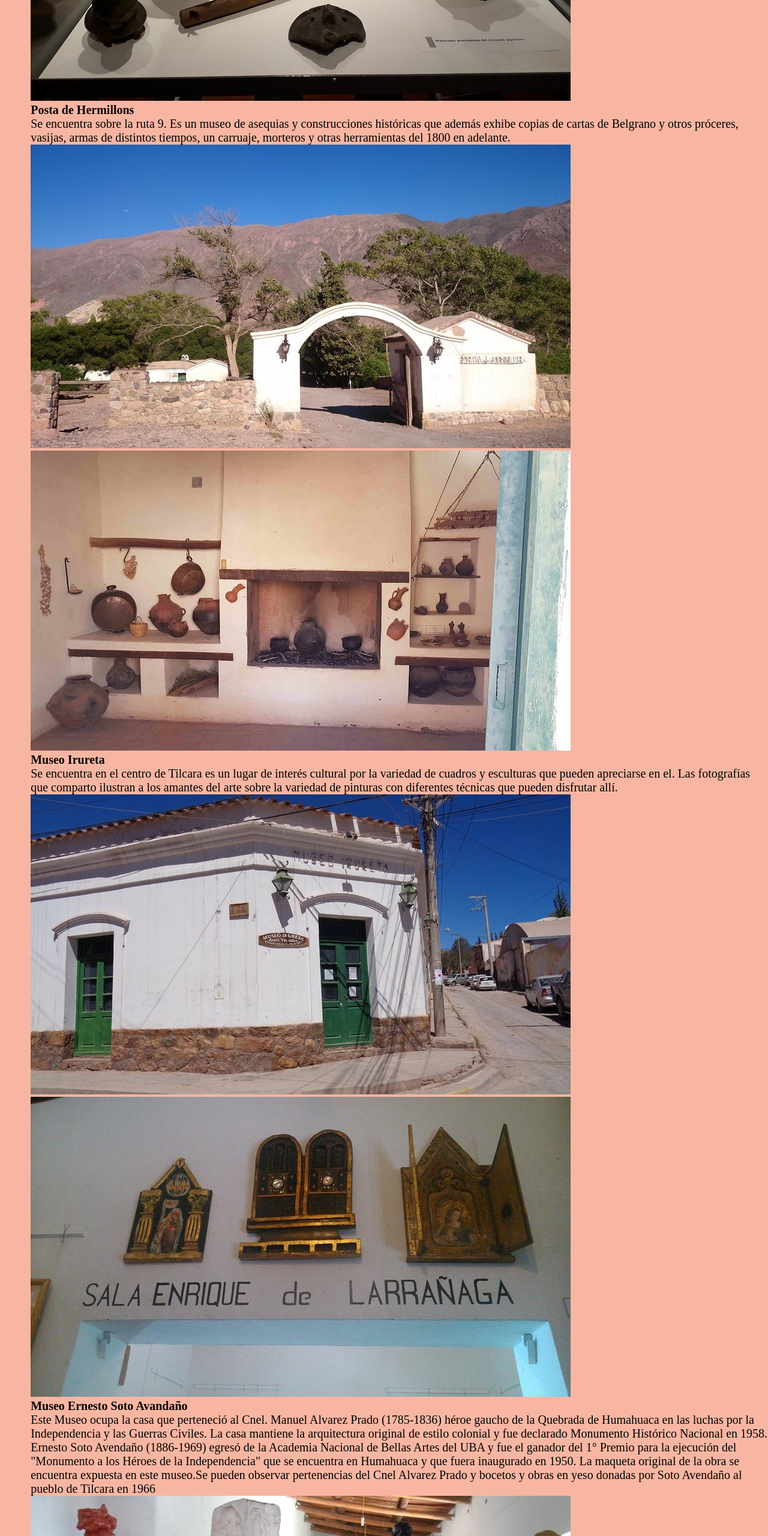
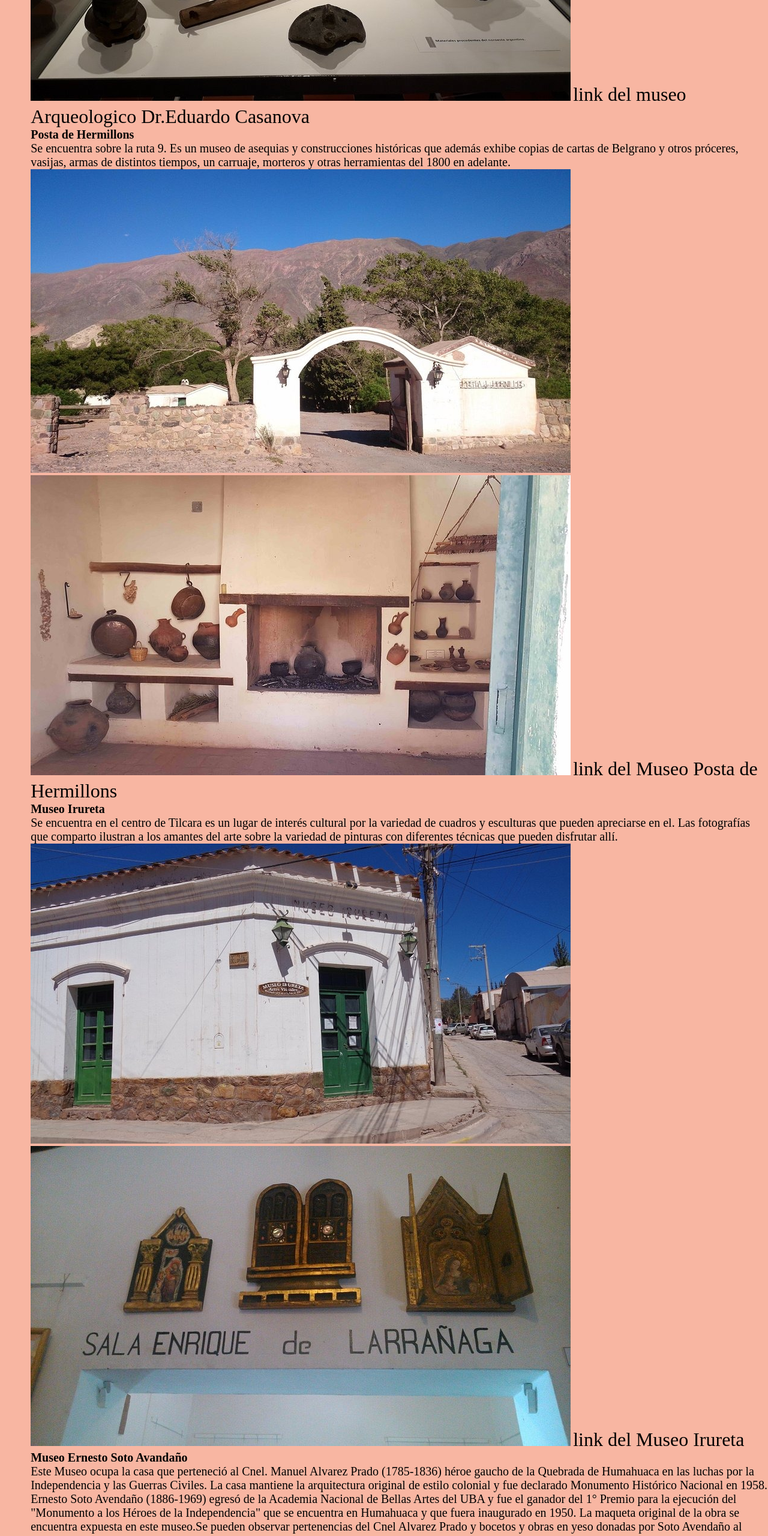
Before and after one commit to Cristian-Bautista/pv_tp1_Grupo5, a plain HTML site: page museos.html in a window 1280 px wide. Shown: the part 2200-4760 px from the top of the page at 60% size. Drawn offline with Linux system fonts and the light colour scheme; a web font is replaced by a local one.

Commit message:
actualizado

```diff
--- a/museos.html
+++ b/museos.html
@@ -41,17 +41,20 @@
                 <p><strong>Museo Argeologico Dr.Eduardo Casanova2</strong><br>Ubicado en el centro de Tilcara el Museo muestra materiales y objetos representativos de los primeros nativos de la Quebrada y de las culturas prehispánicas, del área andina como la de Tiahuanaco de Bolivia y de los valles orientales hasta la época de la conquista española. Cuenta con siete salas de exposición permanente y otras tres temporarias. Se exhibe una momia en excelente estado de conservación con su vestimenta original. Se pueden ver también objetos arqueológicos pertenecientes al incanato que ocupó el territorio del NO del país entre los años 1480 y 1520. Hay una reproducción de una de las viviendas halladas en la planta urbana de Tilcara.</p>
                 <img src="img3.jpeg">
                 <img src="img4.jpeg" alt="Museo Argeologico Dr.Eduardo Casanova">
+                <a href="https://www.tripadvisor.com.ar/Attraction_Review-g312817-d7234027-Reviews-Museo_Arqueologico_Dr_Eduardo_Casanova-Tilcara_Province_of_Jujuy_Northern_Argenti.html">link del museo Arqueologico Dr.Eduardo Casanova</a>
 
             </div>
             <div class="museo">
                 <p><strong>Posta de Hermillons</strong><br>Se encuentra sobre la ruta 9. Es un museo de asequias y construcciones históricas que además exhibe copias de cartas de Belgrano y otros próceres, vasijas, armas de distintos tiempos, un carruaje, morteros y otras herramientas del 1800 en adelante. </p>
                 <img src="img5.jpeg">
                 <img src="img6.jpeg" alt="Museo Posta de Hormillons">
+                <a href="https://www.tripadvisor.com.ar/Attraction_Review-g312817-d4607484-Reviews-Posta_de_Hornillos-Tilcara_Province_of_Jujuy_Northern_Argentina.html">link del Museo Posta de Hermillons</a>
             </div>
             <div class="museo">
                 <p><strong>Museo Irureta</strong><br>Se encuentra en el centro de Tilcara es un lugar de interés cultural por la variedad de cuadros y esculturas que pueden apreciarse en el. Las fotografías que comparto ilustran a los amantes del arte sobre la variedad de pinturas con diferentes técnicas que pueden disfrutar allí.</p>
                 <img src="img7.jpeg">
                 <img src="img8.jpeg" alt="Museo Irureta">
+                <a href="https://www.tripadvisor.com.ar/Attraction_Review-g312817-d3460382-Reviews-Museo_Irureta-Tilcara_Province_of_Jujuy_Northern_Argentina.html">link del Museo Irureta</a>
 
             </div>
            <div class="museo">
@@ -59,6 +62,7 @@
                 Ernesto Soto Avendaño (1886-1969) egresó de la Academia Nacional de Bellas Artes del UBA y fue el ganador del 1° Premio para la ejecución del "Monumento a los Héroes de la Independencia" que se encuentra en Humahuaca y que fuera inaugurado en 1950. La maqueta original de la obra se encuentra expuesta en este museo.Se pueden observar pertenencias del Cnel Alvarez Prado y bocetos y obras en yeso donadas por Soto Avendaño al pueblo de Tilcara en 1966</p>
             <img src="img9.jpg">
             <img src="img10.jpg" alt="Museo Ernesto Soto Avendaño">
+            <a href="https://www.tripadvisor.com.ar/Attraction_Review-g312817-d14004923-Reviews-Museo_Ernesto_Soto_Avendano-Tilcara_Province_of_Jujuy_Northern_Argentina.html">link del Museo Ernesto Soto</a>
            </div>
 
            <div class="museo">
@@ -66,6 +70,7 @@
                 Hay una Sala de Exposiciones Temporarias y una Sala de Conferencias para promoción de diversas actividades artísticas</p>
             <img src="img12.jpg">
             <img src="img11.jpg" alt="Regional de Pictura Jose A Terry">
+            <a href="https://www.tripadvisor.com.ar/Attraction_Review-g312817-d3460317-Reviews-Museo_Regional_de_Pintura_Jose_A_Terry-Tilcara_Province_of_Jujuy_Northern_Argenti.html">link Museo Regional de Pinturas</a>
            </div>
 
 </body>
```
